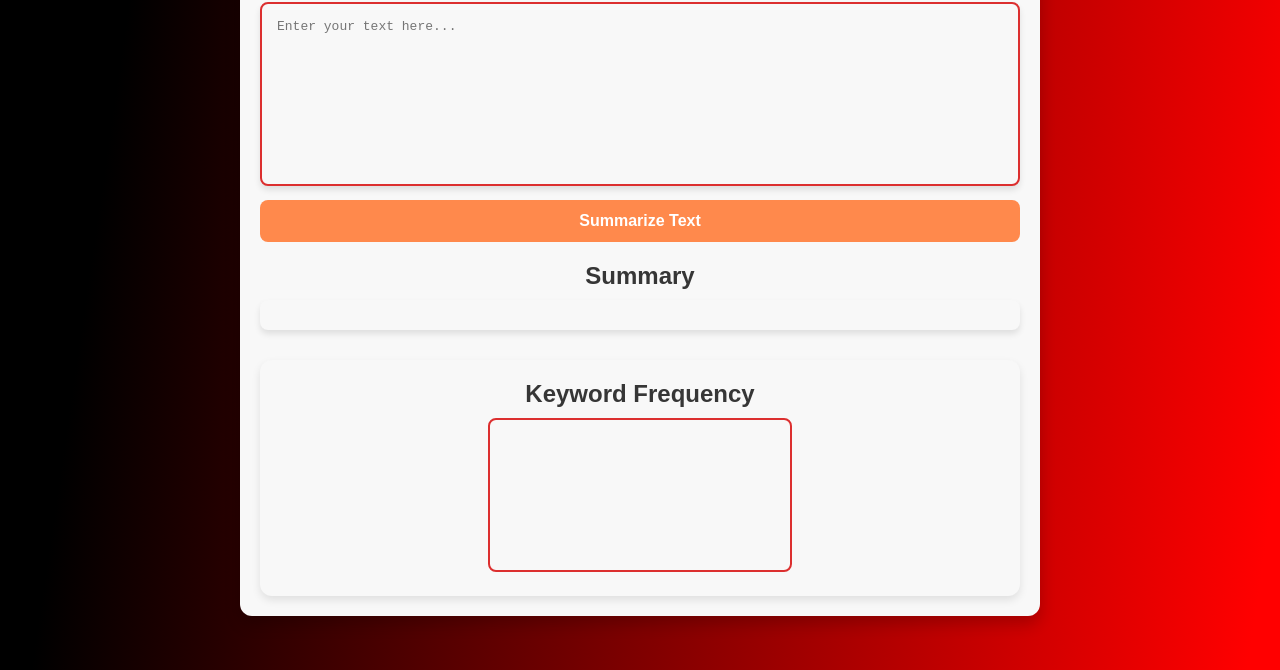
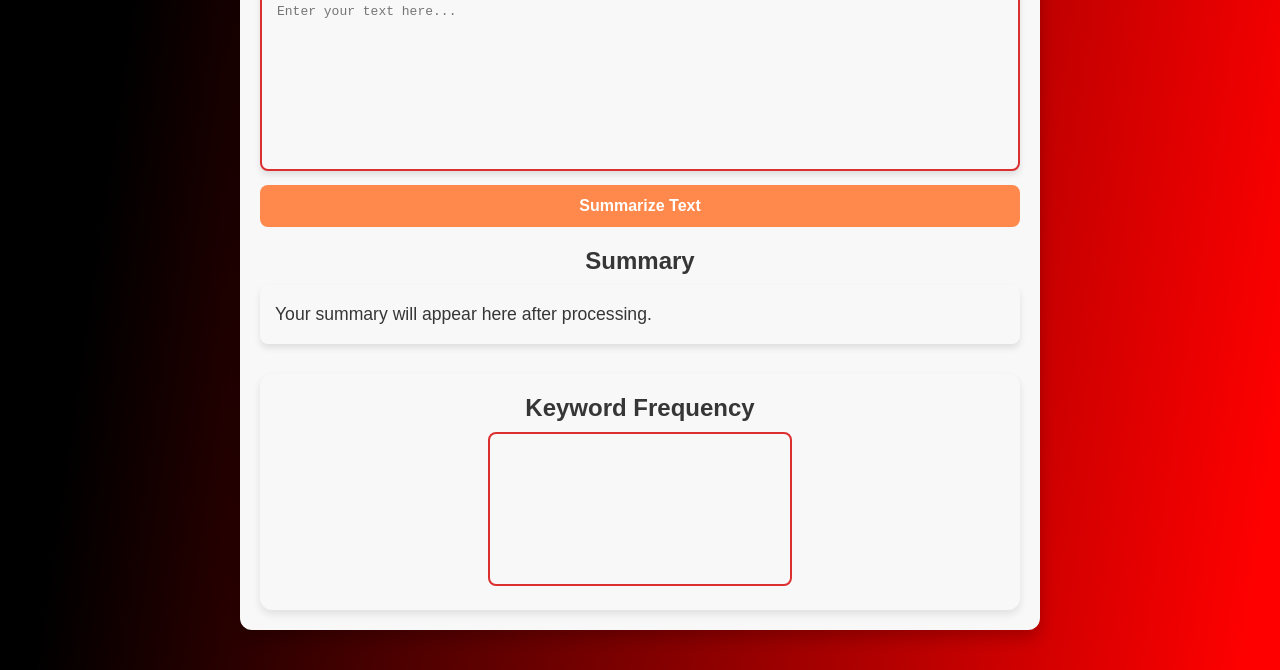
Before and after one commit to RahgulKrishna/Text-Summarizer-Visualizer, a plain HTML site: page index.html in a window 1280 px wide. Shown: the part 130-800 px from the top of the page. Drawn offline with nearby package versions, Linux system fonts and the light colour scheme.

Commit message:
Update index.html

```diff
--- a/index.html
+++ b/index.html
@@ -20,7 +20,7 @@
         <!-- Summary Display Section -->
         <section class="summary-section">
             <h2>Summary</h2>
-            <p id="summary-output"></p>
+            <p id="summary-output">Your summary will appear here after processing.</p>
         </section>
 
         <!-- Visualization Section -->
```
Lines whose indentation alone changed are shown as unchanged.
